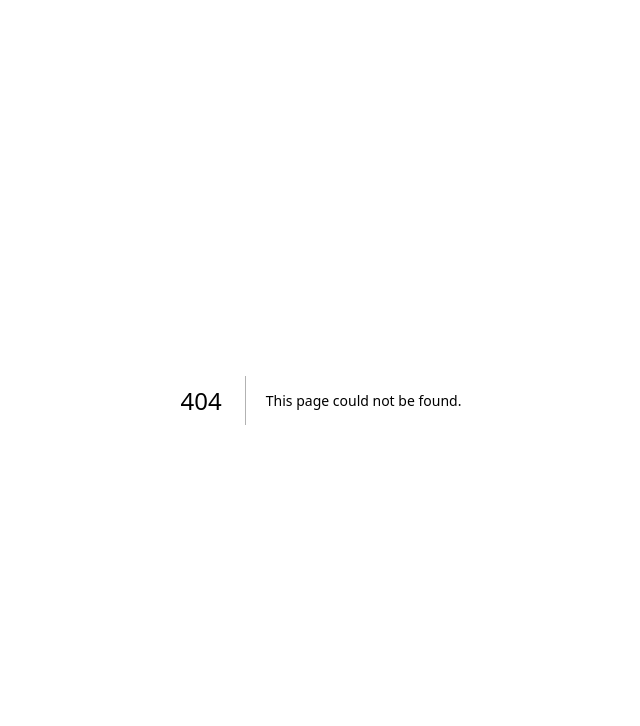
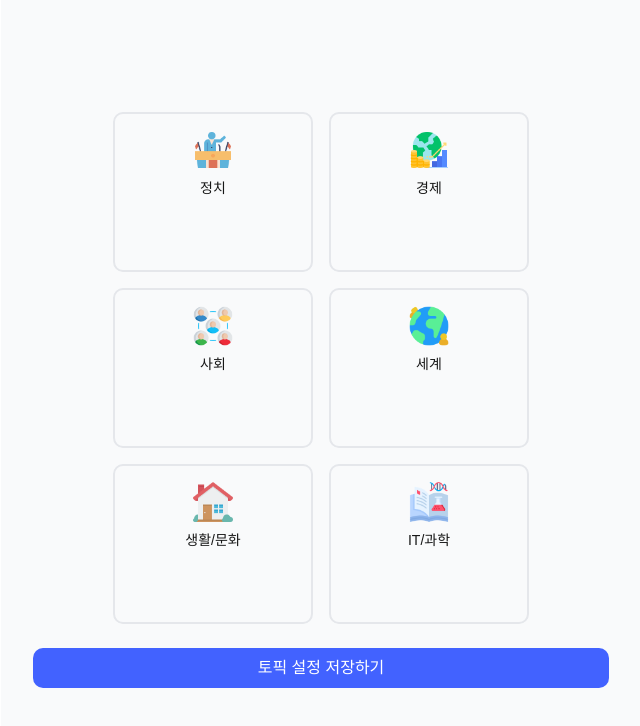
Before and after one commit to 9oormthon-univ/2025_HANJUM_TEAM_32_FE, a Next.js app: page /topics in a window 1280 px wide. Before the commit this address had no page. Shown: the top 726 px of the page, without its empty margins (319-959 px from the left). Built offline with nearby package versions, Linux system fonts and the light colour scheme.

Commit message:
feat: make topic page

```diff
--- /dev/null
+++ b/src/app/topics/page.tsx
@@ -0,0 +1,77 @@
+'use client'
+
+import { useState } from "react";
+import Button from "../components/ui/button";
+import { Card, CardBody, CardImg } from "../components/ui/card";
+
+export default function selectTopic() {
+  const [selected, setSelected] = useState<Number[]>([]);
+  const cardList = [
+    {
+      src: "/politic.png",
+      alt: "politic",
+      name: "정치",
+    },
+    {
+      src: "/economy.png",
+      alt: "economy",
+      name: "경제",
+    },
+    {
+      src: "/society.png",
+      alt: "society",
+      name: "사회",
+    },
+    {
+      src: "/world.png",
+      alt: "world",
+      name: "세계",
+    },
+    {
+      src: "/life.png",
+      alt: "life",
+      name: "생활/문화",
+    },
+    {
+      src: "/science.png",
+      alt: "science",
+      name: "IT/과학",
+    },
+  ];
+  function toggleSelect(index: Number) {
+    if(selected.includes(index)){
+      setSelected(selected.filter((i) => i !== index));
+    }
+    else{
+      if(selected.length < 3){
+        setSelected([...selected, index]);
+      }
+    }
+  }
+  return (
+    <div className="max-w-screen-sm min-h-screen mx-auto px-8 bg-[#f9fafb] flex flex-col items-center justify-center gap-6">
+      {/* Header */}
+      <div className="grid grid-cols-2 gap-4">
+        {cardList.map((card, index) => {
+          const active = selected.includes(index);
+          return (
+            <Card key={index} className={`flex flex-col items-center w-[clamp(110px,40vw,200px)] h-[clamp(130px,30vw,160px)] px-4 pt-4 pb-0 border-[2.5px] text-medium border-[#e5e7eb] rounded-[10px] gap-2 cursor-pointer hover:shadow-md ${active? "border-deep-blue text-[#1c4ed8] bg-[#eff6ff]":""} `} onClick={() => toggleSelect(index)}>
+              <CardImg
+                src={card.src}
+                alt={card.src}
+                className={`w-[40px] h-auto`}
+              />
+              <CardBody>
+                <div className="flex flex-col items-center">
+                  <p className="text-sm mb-2">{card.name}</p>
+                  {active && <div className="flex justify-center items-center text-xs font-light  w-[20px] h-[20px] text-white bg-deep-blue rounded-full">✔</div>}
+                </div>
+              </CardBody>
+            </Card>
+          );
+        })}
+      </div>
+      <Button className="bg-deep-blue w-full text-white font-medium" type="submit">토픽 설정 저장하기</Button>
+    </div>
+  );
+}
```
